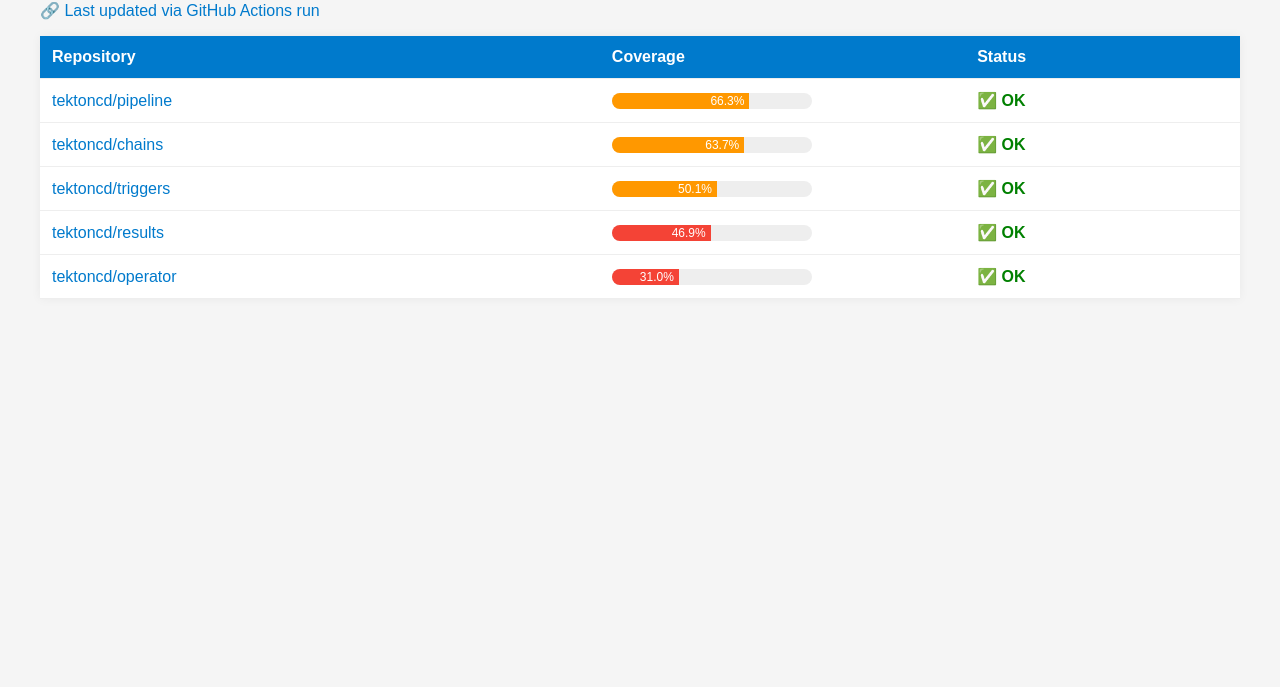
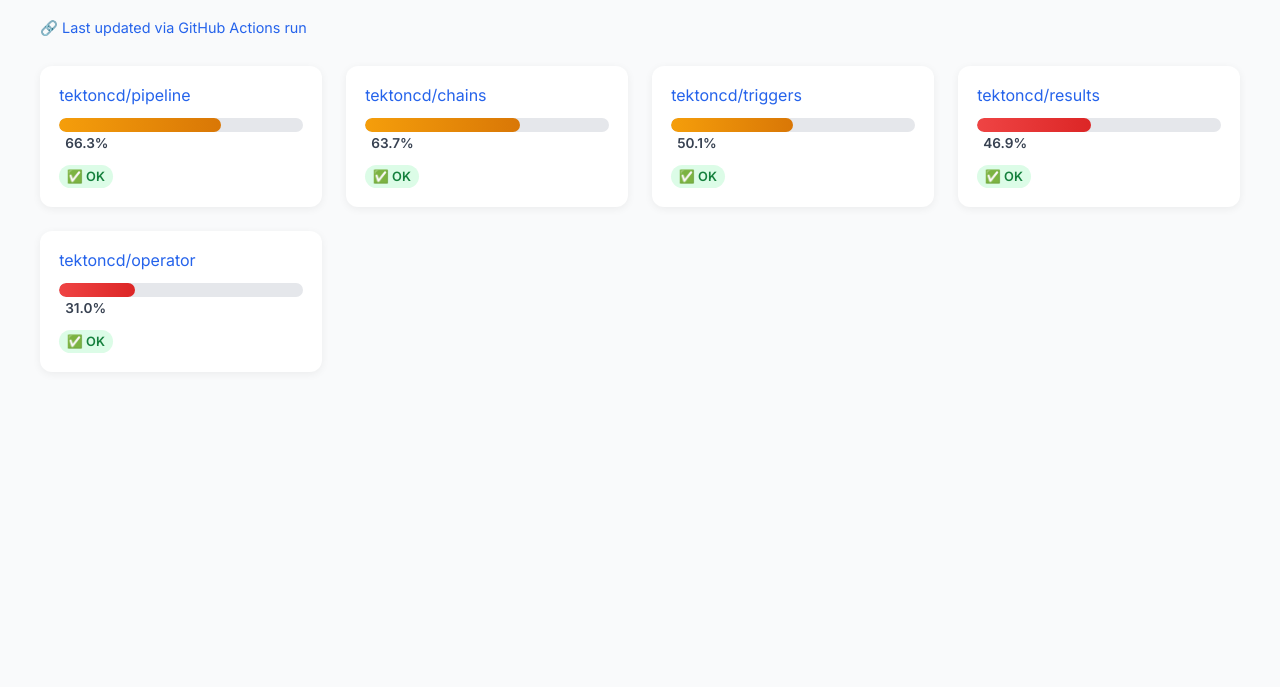
Before and after one commit to openshift-pipelines/coverage-dashboard, a plain HTML site: page index.html in a window 1280 px wide. Shown: the part 113-800 px from the top of the page. Drawn offline with nearby package versions, Linux system fonts and the light colour scheme.

Commit message:
Card Based layout instead of table layout

```diff
--- a/index.html
+++ b/index.html
@@ -4,89 +4,115 @@
   <meta charset="UTF-8">
   <title>Tekton Coverage Dashboard</title>
   <script src="https://cdnjs.cloudflare.com/ajax/libs/d3/7.9.0/d3.min.js"></script>
+  <link href="https://fonts.googleapis.com/css2?family=Inter:wght@400;600&display=swap" rel="stylesheet">
   <style>
     body {
-      font-family: sans-serif;
-      background: #f5f5f5;
+      font-family: 'Inter', sans-serif;
+      background: #f9fafb;
       padding: 2em;
-      color: #333;
+      color: #1f2937;
     }
 
     h1 {
-      color: #007acc;
-      margin-bottom: 0.5em;
+      color: #2563eb;
+      margin-bottom: 1em;
+      font-weight: 600;
+    }
+
+    #run-link {
+      margin-bottom: 2em;
+      font-size: 0.9rem;
     }
 
     a {
-      color: #007acc;
+      color: #2563eb;
       text-decoration: none;
+      font-weight: 500;
     }
 
     a:hover {
       text-decoration: underline;
     }
 
-    table {
-      width: 100%;
-      border-collapse: collapse;
-      background: white;
-      box-shadow: 0 0 10px rgba(0,0,0,0.05);
+    /* Grid for cards */
+    .card-grid {
+      display: grid;
+      grid-template-columns: repeat(auto-fit, minmax(280px, 1fr));
+      gap: 1.5em;
     }
 
-    th, td {
-      padding: 0.75em;
-      text-align: left;
-      border-bottom: 1px solid #eee;
+    .card {
+      background: white;
+      border-radius: 12px;
+      box-shadow: 0 2px 8px rgba(0,0,0,0.06);
+      padding: 1.2em;
+      transition: transform 0.2s ease, box-shadow 0.2s ease;
     }
 
-    th {
-      background: #007acc;
-      color: white;
+    .card:hover {
+      transform: translateY(-3px);
+      box-shadow: 0 4px 16px rgba(0,0,0,0.08);
+    }
+
+    .repo {
+      font-weight: 600;
+      font-size: 1rem;
+      margin-bottom: 0.8em;
+      color: #111827;
     }
 
     .bar-container {
-      background: #eee;
-      height: 16px;
-      width: 100%;
-      max-width: 200px;
-      border-radius: 8px;
+      background: #e5e7eb;
+      height: 14px;
+      border-radius: 7px;
       overflow: hidden;
+      margin-top: 6px;
     }
 
     .bar {
       height: 100%;
-      text-align: right;
-      padding-right: 5px;
-      color: white;
-      font-size: 12px;
-      line-height: 16px;
+      border-radius: 7px;
+      transition: width 0.8s ease;
     }
 
-    .green { background: #4caf50; }
-    .orange { background: #ff9800; }
-    .red { background: #f44336; }
+    .green { background: linear-gradient(90deg,#22c55e,#16a34a); }
+    .orange { background: linear-gradient(90deg,#f59e0b,#d97706); }
+    .red { background: linear-gradient(90deg,#ef4444,#dc2626); }
 
-    .status-ok { color: green; font-weight: bold; }
-    .status-failed { color: red; font-weight: bold; }
+    .percentage {
+      font-size: 0.85rem;
+      font-weight: 600;
+      margin-left: 6px;
+      color: #374151;
+    }
 
-    #run-link {
-      margin-bottom: 1em;
+    .status {
+      margin-top: 0.8em;
+    }
+
+    .badge {
+      display: inline-block;
+      padding: 0.3em 0.6em;
+      border-radius: 9999px;
+      font-size: 0.8rem;
+      font-weight: 600;
+    }
+
+    .badge-ok {
+      background: #dcfce7;
+      color: #15803d;
+    }
+
+    .badge-failed {
+      background: #fee2e2;
+      color: #b91c1c;
     }
   </style>
 </head>
 <body>
   <h1>Tekton Coverage Dashboard</h1>
   <div id="run-link"></div>
-  <table id="dashboard">
-    <thead>
-      <tr>
-        <th>Repository</th>
-        <th>Coverage</th>
-        <th>Status</th>
-      </tr>
-    </thead>
-    <tbody></tbody>
-  </table>
+  <div class="card-grid" id="dashboard"></div>
 
   <script>
     d3.json("coverage.json").then(json => {
@@ -107,21 +133,23 @@
         return (b.coverage || 0) - (a.coverage || 0);
       });
 
-      const rows = d3.select("tbody")
-        .selectAll("tr")
+      const cards = d3.select("#dashboard")
+        .selectAll(".card")
         .data(data)
         .enter()
-        .append("tr");
+        .append("div")
+        .attr("class", "card");
 
-      // Repository column
-      rows.append("td")
+      // Repo name with link
+      cards.append("div")
+        .attr("class", "repo")
         .append("a")
         .attr("href", d => `https://github.com/${d.repo}`)
         .attr("target", "_blank")
         .text(d => d.repo);
 
-      // Coverage column with bar
-      rows.append("td").html(d => {
+      // Coverage bar + percentage
+      cards.append("div").html(d => {
         if (isNaN(d.coverage)) return "N/A";
 
         const cov = parseFloat(d.coverage).toFixed(1);
@@ -131,19 +159,32 @@
 
         return `
           <div class="bar-container">
-            <div class="bar ${color}" style="width:${cov}%">${cov}%</div>
-          </div>`;
+            <div class="bar ${color}" style="width:0%"></div>
+          </div>
+          <span class="percentage">${cov}%</span>
+        `;
       });
 
-      // Status column
-      rows.append("td")
-        .attr("class", d => `status-${d.status}`)
-        .text(d => d.status === 'ok' ? '✅ OK' : '❌ Failed');
+      // Animate bars
+      d3.selectAll(".bar").transition()
+        .duration(800)
+        .style("width", function(_, i) {
+          const cov = data[i].coverage.toFixed(1);
+          return cov + "%";
+        });
+
+      // Status badge
+      cards.append("div")
+        .attr("class", "status")
+        .html(d => {
+          return d.status === 'ok'
+            ? `<span class="badge badge-ok">✅ OK</span>`
+            : `<span class="badge badge-failed">❌ Failed</span>`;
+        });
     }).catch(error => {
-      d3.select("tbody")
-        .append("tr")
-        .append("td")
-        .attr("colspan", 3)
+      d3.select("#dashboard")
+        .append("div")
+        .attr("class", "card")
         .text("⚠️ Failed to load coverage data.");
       console.error("Failed to load coverage.json", error);
     });
```
